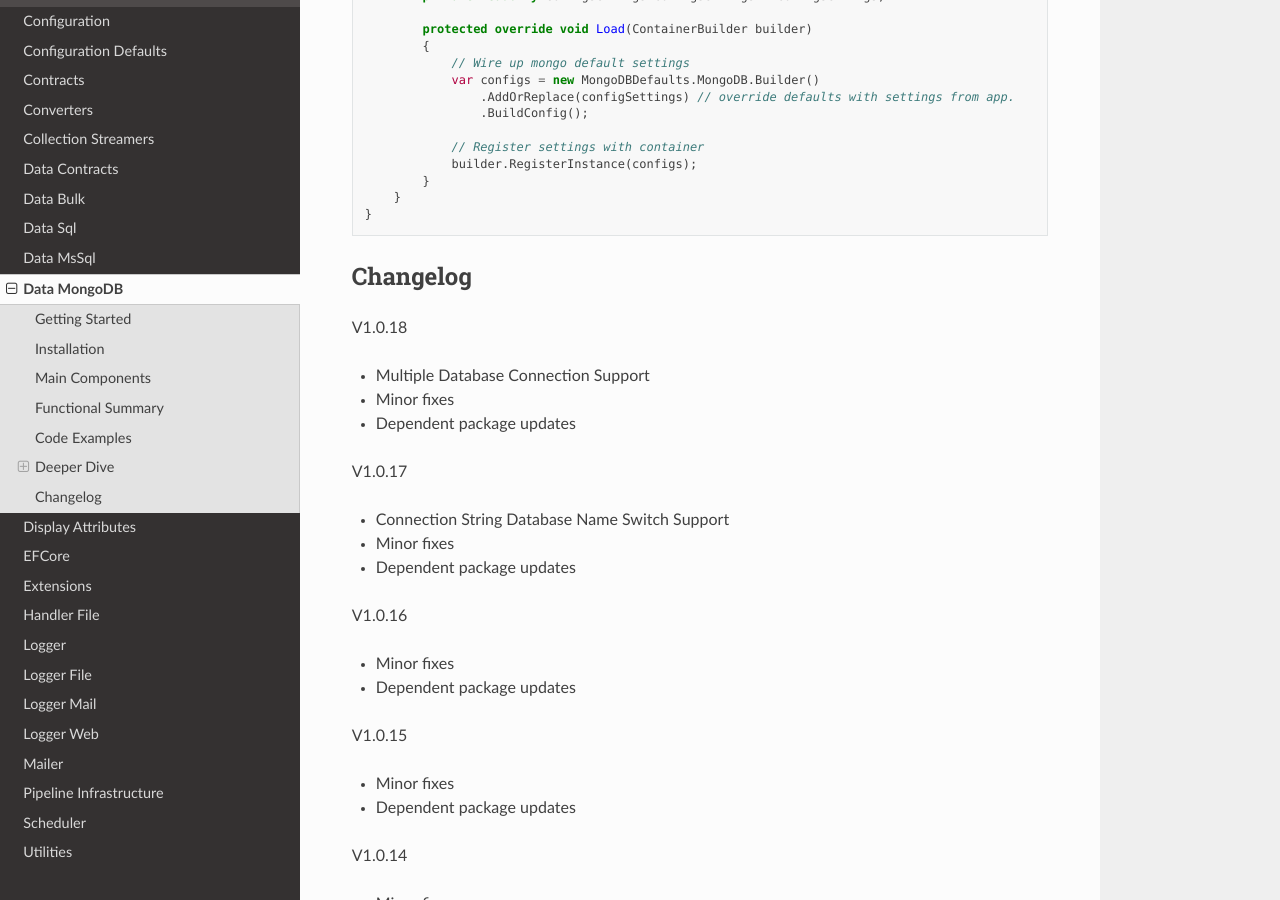
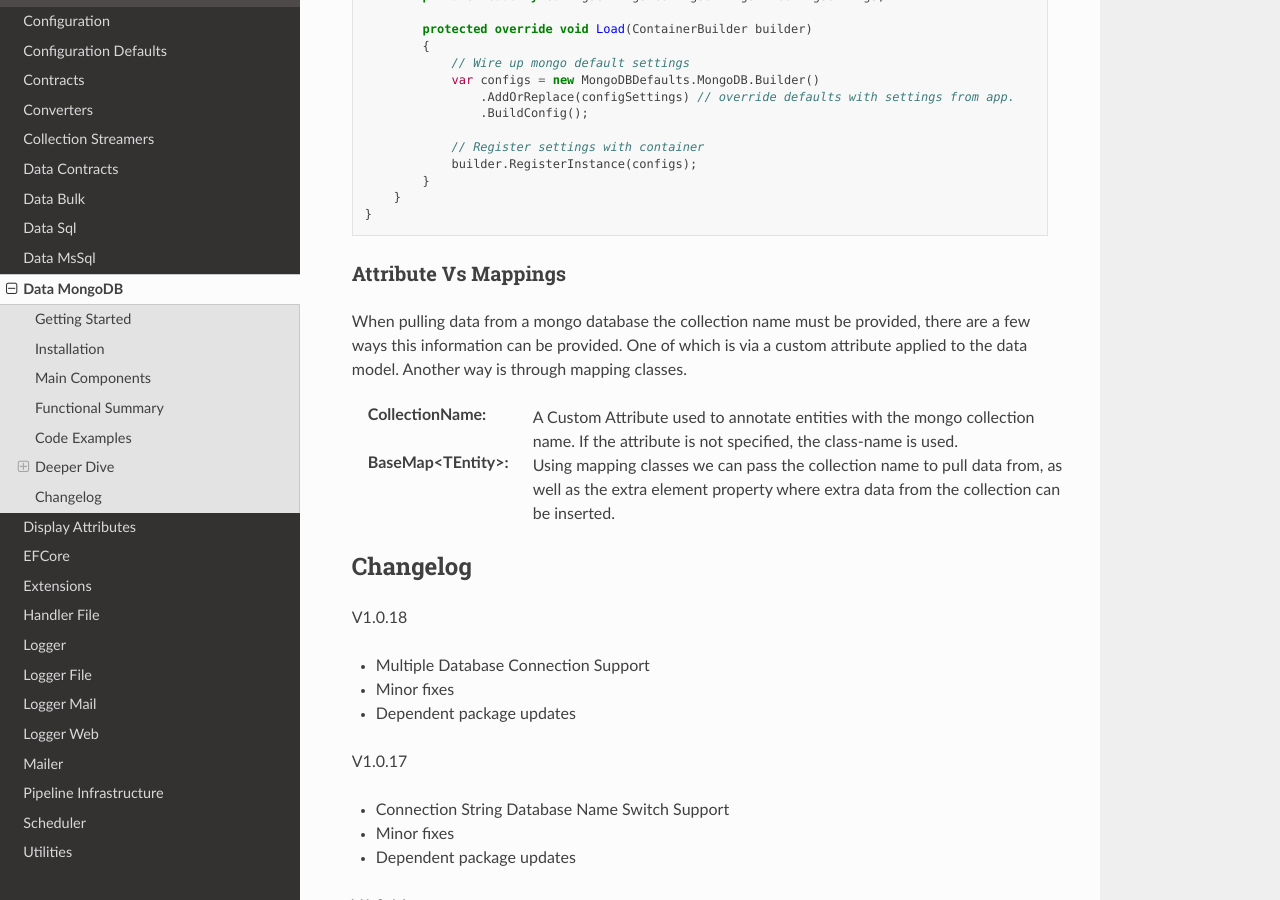
Before and after one commit to BjornWilliams/DocsVersaTul, a Sphinx documentation site: the page built from docs/source/mongodb.rst, in a window 1280 px wide and 900 px high, scrolled down 7572 px. Built offline with Sphinx 7.4.7 and the Read the Docs theme 2.0.0, drawn with Linux system fonts in a browser that asks for light colours.

Commit message:
Update mongodb.rst

```diff
--- a/docs/source/mongodb.rst
+++ b/docs/source/mongodb.rst
@@ -408,6 +408,15 @@ Code Sample
         }
     }
 
+Attribute Vs Mappings
+^^^^^^^^^^^^^^^^^^^^^^
+
+When pulling data from a mongo database the collection name must be provided, there are a few ways this information can be provided.
+One of which is via a custom attribute applied to the data model. Another way is through mapping classes.
+
+:CollectionName: A Custom Attribute used to annotate entities with the mongo collection name. If the attribute is not specified, the class-name is used.
+:BaseMap<TEntity>: Using mapping classes we can pass the collection name to pull data from, as well as the extra element property where extra data from the collection can be inserted.
+
 
 Changelog
 -------------
```
